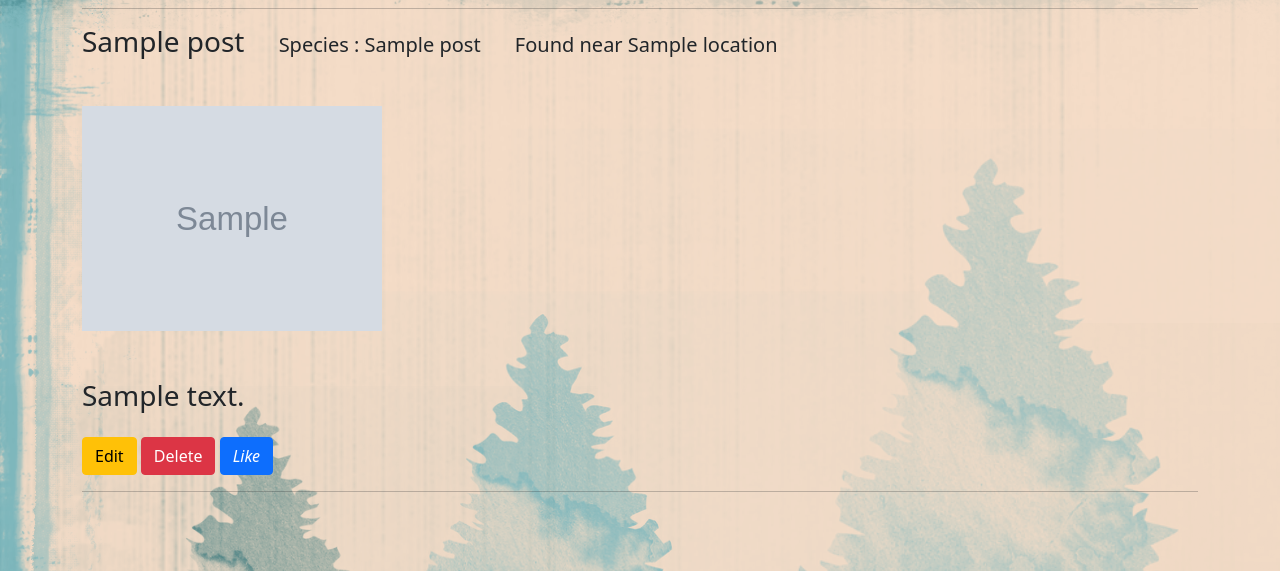
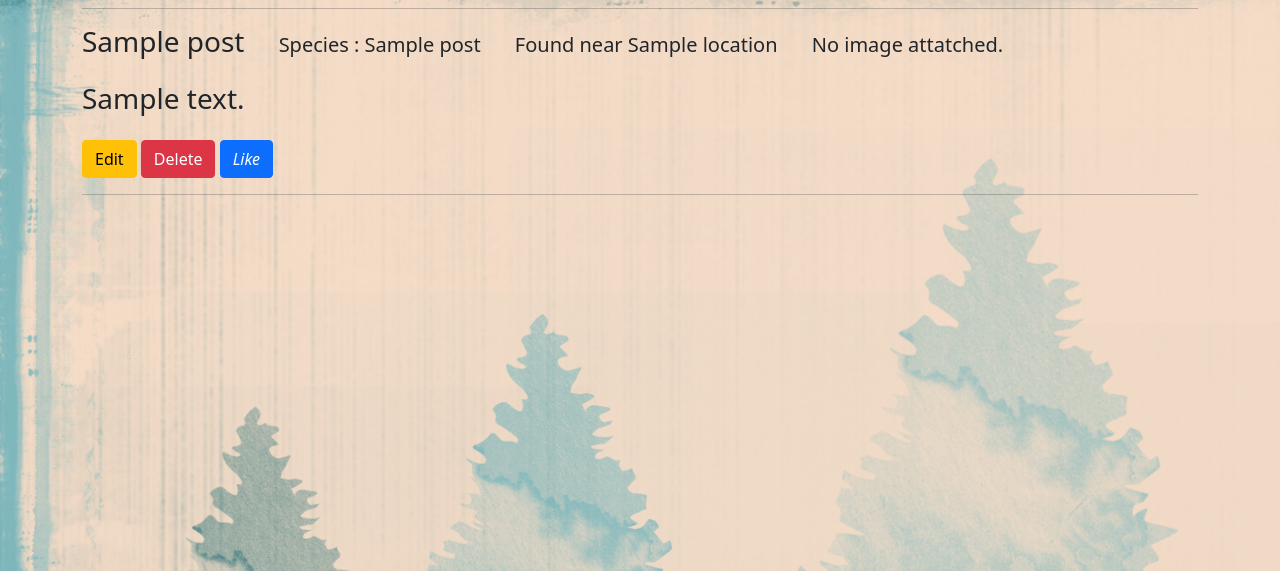
Before and after one commit to C-Loftus/soc409, a Python web app: template app/templates/allPosts.html in a window 1280 px wide. Shown: the part 66-637 px from the top of the page. Run offline with Jinja, Linux system fonts and the light colour scheme; the template is opened without the code that fills it: most values are stand-ins (such as "Sample title", 1, 10 or a date in 2020); grey boxes marked "Sample" are stand-in pictures.

```diff
--- a/app/templates/allPosts.html
+++ b/app/templates/allPosts.html
@@ -31,14 +31,19 @@ h3,h4,h5, .actions{
         {% if post.location %}
             <h5> Found near {{post.location}}</h5>
         {% else %}
+
             <h5> Location not specified </h5>
         {% endif %}
-        {% if post.imageLink %}
+        {% if post.image %}
         <div>
             <br>
             <br>
-            <img src="static/assets/images/{{post.imageLink}}" class="float-right" style="max-width:300px; max-height:300px" alt="Picture of post {{post.id}}">
+            <!-- <img src="static/assets/images/{{post.imageLink}}" class="float-right" style="max-width:300px; max-height:300px" alt="Picture of post {{post.id}}"> -->
+            <img src="{{post.imageLink}}" class="float-right" style="max-width:300px; max-height:300px" alt="Picture of post {{post.id}}">
+
         </div>
+
+
         {% else %}
             <h5> No image attatched. </h5>
         {% endif %}
--- a/app/templates/base.html
+++ b/app/templates/base.html
@@ -11,6 +11,10 @@
         background-image: url('static/assets/background.png');
       }
       </style>
+
+
+    <!-- <script src=("https://app.simplefileupload.com/buckets" + process.env.FILE + ".js")></script>  -->
+
 
     <link href="https://cdn.jsdelivr.net/npm/bootstrap@5.0.1/dist/css/bootstrap.min.css" rel="stylesheet"
         integrity="sha384-+0n0xVW2eSR5OomGNYDnhzAbDsOXxcvSN1TPprVMTNDbiYZCxYbOOl7+AMvyTG2x" crossorigin="anonymous">
```
Also changed, not shown: app/main.py (+11 -6 lines).
